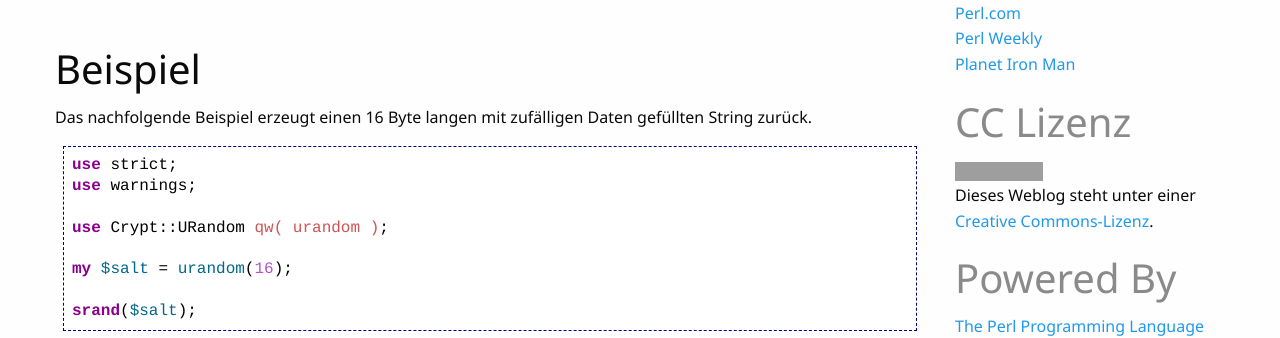
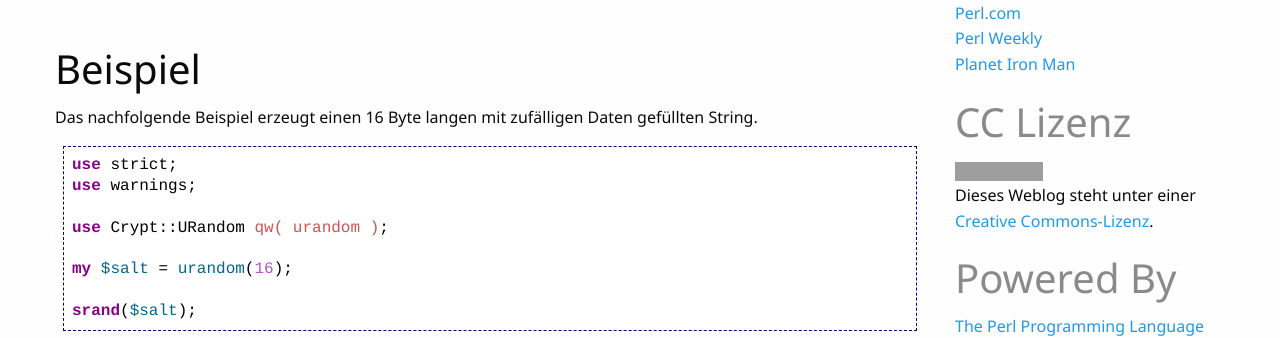
Before and after one commit to perl-howto/perl-howto.github.io, a Jekyll site: the page built from _posts/2021-06-07-Crypt-URandom-betriebssytemunabhaengige-und-nicht-blockierende-zufaelligkeit.html, in a window 1280 px wide. Shown: the part 738-1076 px from the top of the page. Built offline with Jekyll 4.4.1, drawn with Linux system fonts in a browser that asks for light colours; part of the change alters nothing that is shown; grey boxes are pictures that could not be loaded.

```diff
--- a/_posts/2021-06-07-Crypt-URandom-betriebssytemunabhaengige-und-nicht-blockierende-zufaelligkeit.html
+++ b/_posts/2021-06-07-Crypt-URandom-betriebssytemunabhaengige-und-nicht-blockierende-zufaelligkeit.html
@@ -21,7 +21,7 @@ Die Erzeugung von <a href="https://perldoc.perl.org/functions/srand">Seeds</a> o
 <p>&nbsp;</p>
 <h2>Beispiel</h2>
 <p>
-Das nachfolgende Beispiel erzeugt einen 16 Byte langen mit zuf&auml;lligen Daten gef&uuml;llten String zur&uuml;ck.
+Das nachfolgende Beispiel erzeugt einen 16 Byte langen mit zuf&auml;lligen Daten gef&uuml;llten String.
 </p>
 <pre>
 <span style="color: #8B008B; font-weight:bold;">use</span> <span style="color: #000000;">strict</span><span style="color: #000000;">;</span>
```
